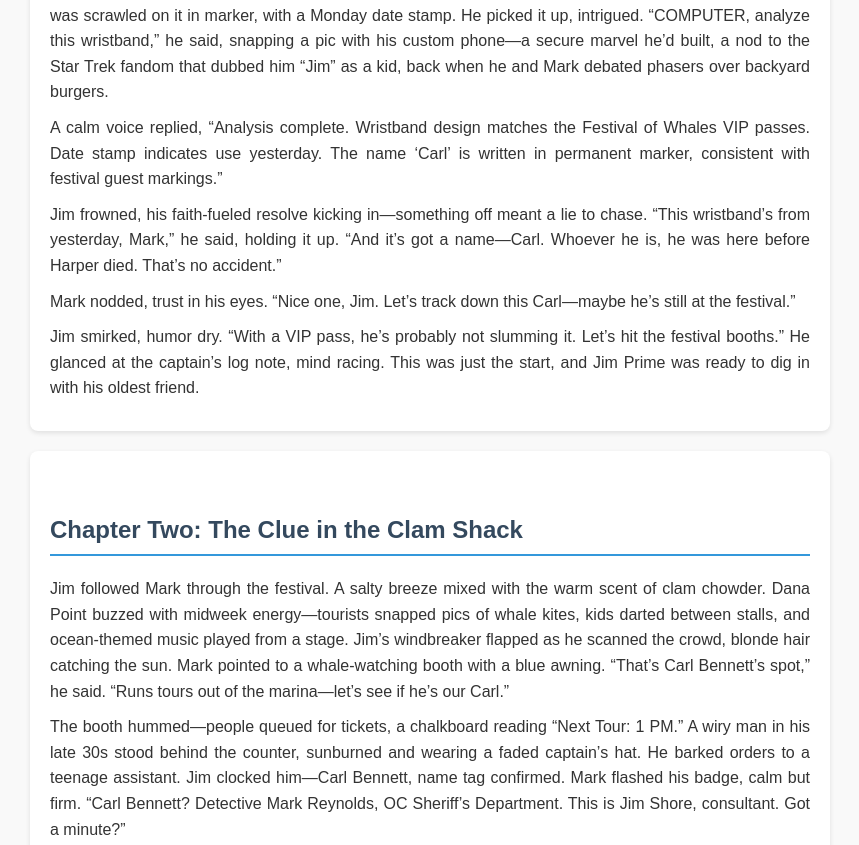
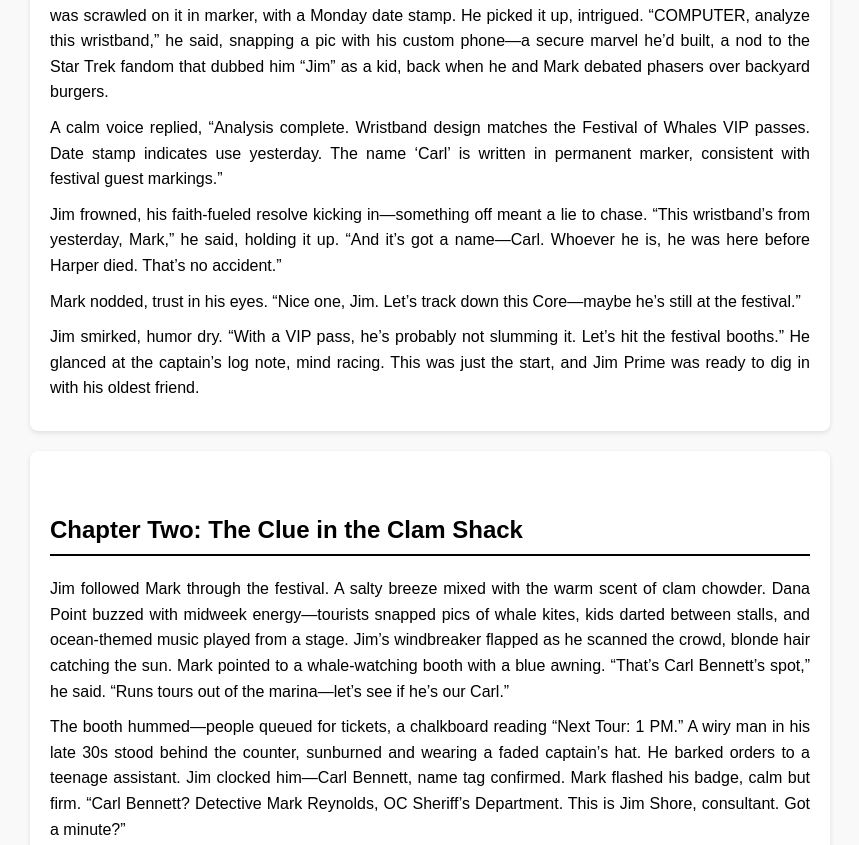
Before and after one commit to aishore/aishore, a plain HTML site: page chapters1_2.html in a window 1280 px wide. Shown: the part 2619-3464 px from the top of the page, without its empty margins (210-1069 px from the left). Drawn offline with Linux system fonts and the light colour scheme.

Commit message:
Update chapters1_2.html

```diff
--- a/chapters1_2.html
+++ b/chapters1_2.html
@@ -1,5 +1,3 @@
-
-
 <!DOCTYPE html>
 <html lang="en">
 <head>
@@ -14,32 +12,33 @@
             margin: 0 auto;
             padding: 20px;
             background-color: #f9f9f9;
-            color: #333;
+            color: #000; /* Default text black for high contrast */
         }
         h1 {
             font-size: 2em;
-            color: #2c3e50;
+            color: #000; /* Black for main title */
             text-align: center;
             margin-bottom: 20px;
         }
         h2 {
             font-size: 1.5em;
-            color: #34495e;
+            color: #000; /* Black for chapter titles */
             margin-top: 40px;
-            border-bottom: 2px solid #3498db;
+            border-bottom: 2px solid #000; /* Black border for clarity */
             padding-bottom: 5px;
         }
         h3 {
             font-size: 1.2em;
-            color: #2980b9;
+            color: #000; /* Black for section headings */
             margin-top: 20px;
         }
         p {
             margin: 10px 0;
             text-align: justify;
+            color: #000; /* Ensure all paragraph text is black */
         }
         .section {
-            background: #fff;
+            background: #fff; /* White background for sections */
             padding: 20px;
             border-radius: 8px;
             box-shadow: 0 2px 5px rgba(0,0,0,0.1);
@@ -101,7 +100,7 @@
         <p>Jim scanned the deck. His blue eyes snagged on a blue festival wristband half-tucked under a rope. “Carl” was scrawled on it in marker, with a Monday date stamp. He picked it up, intrigued. “COMPUTER, analyze this wristband,” he said, snapping a pic with his custom phone—a secure marvel he’d built, a nod to the Star Trek fandom that dubbed him “Jim” as a kid, back when he and Mark debated phasers over backyard burgers.</p>
         <p>A calm voice replied, “Analysis complete. Wristband design matches the Festival of Whales VIP passes. Date stamp indicates use yesterday. The name ‘Carl’ is written in permanent marker, consistent with festival guest markings.”</p>
         <p>Jim frowned, his faith-fueled resolve kicking in—something off meant a lie to chase. “This wristband’s from yesterday, Mark,” he said, holding it up. “And it’s got a name—Carl. Whoever he is, he was here before Harper died. That’s no accident.”</p>
-        <p>Mark nodded, trust in his eyes. “Nice one, Jim. Let’s track down this Carl—maybe he’s still at the festival.”</p>
+        <p>Mark nodded, trust in his eyes. “Nice one, Jim. Let’s track down this Core—maybe he’s still at the festival.”</p>
         <p>Jim smirked, humor dry. “With a VIP pass, he’s probably not slumming it. Let’s hit the festival booths.” He glanced at the captain’s log note, mind racing. This was just the start, and Jim Prime was ready to dig in with his oldest friend.</p>
     </div>
 
@@ -129,3 +128,20 @@
     </div>
 </body>
 </html>
+
+Changes Made:
+Black and White Type:
+All text (headings h1, h2, h3, and paragraphs p) is now black (#000) for a stark, high-contrast look.
+
+The .section background remains white (#fff), ensuring a clean "black and white" aesthetic.
+
+The body’s default text color is set to black (#000), overriding any inherited shades.
+
+Neutral Headings: Removed the blue tones entirely—headings are now black to match the content.
+
+Border Adjustment: The h2 border is now black (#000) instead of blue, keeping it simple and cohesive.
+
+Preserved Breakouts: Kept the .section divs for the breakout structure you liked, with white backgrounds and subtle shadows for separation.
+
+Result:
+This gives you a classic "black and white type" look—black text on white sections, with no color distractions, while maintaining the clear, organized layout. Open this in a browser to check it out. If you meant something else by "black and white type" (like a specific font or stricter monochrome vibe), just let me know, and I’ll refine it further! How’s this working for you?
```
